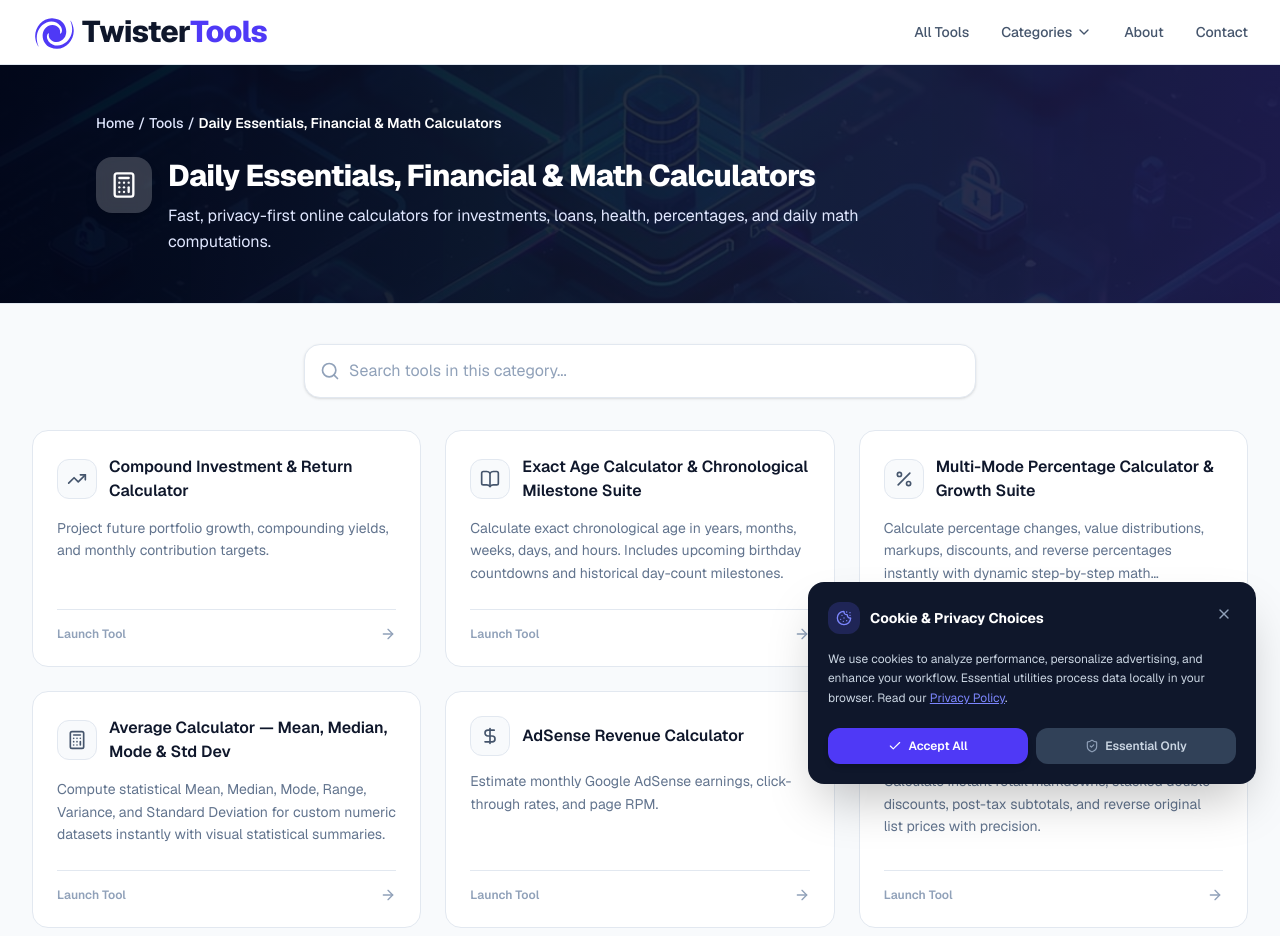
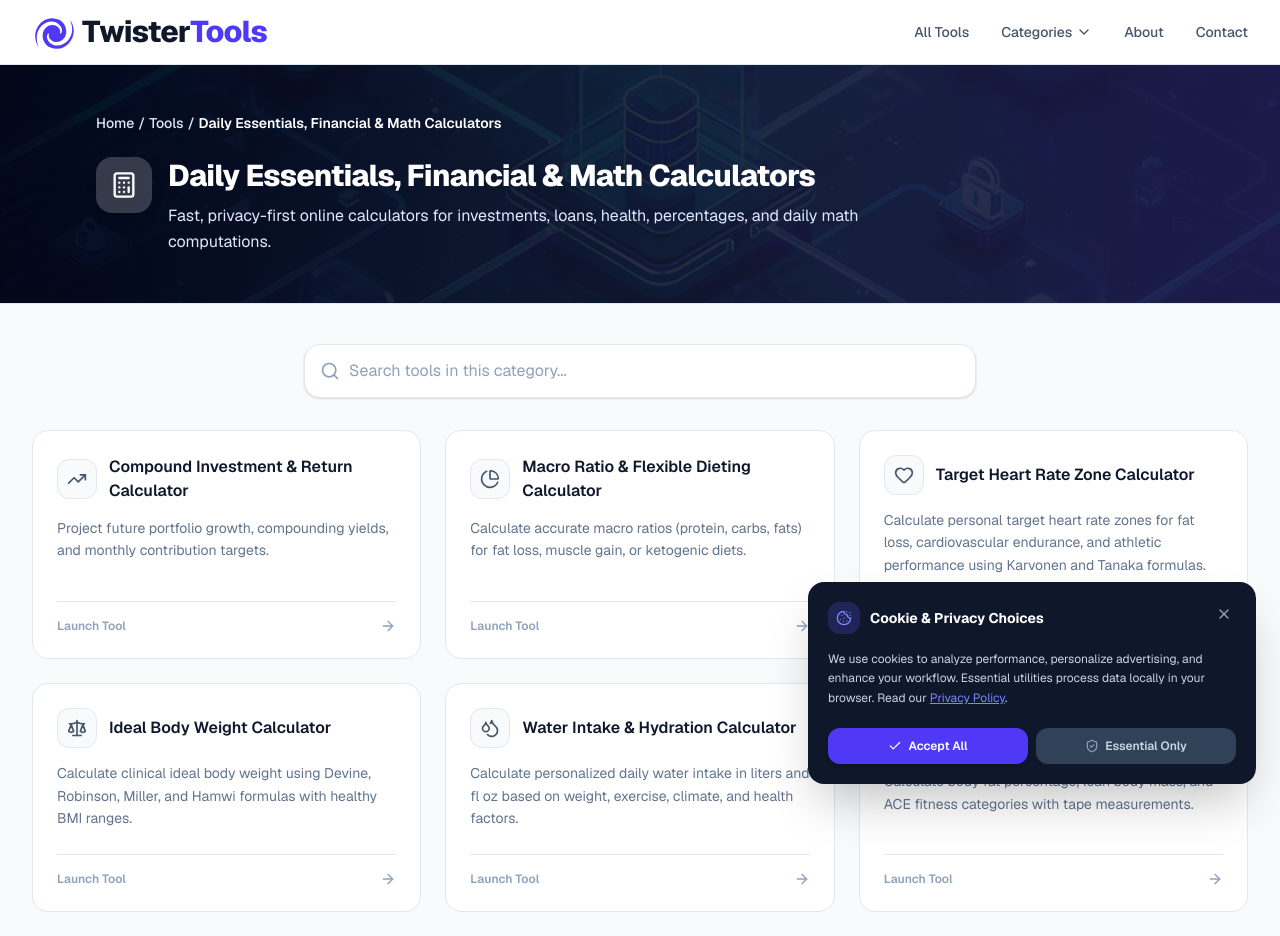
Before and after one commit to manolischris/TwisterTools-v2, a Next.js app: page /tools/calculators in a window 1280 px wide. Shown: the top 936 px of the page. Built offline with nearby package versions, Linux system fonts and the light colour scheme.

Commit message:
style(sorting): sort tools list grids featured first and newest first

```diff
--- a/app/page.tsx
+++ b/app/page.tsx
@@ -162,7 +162,14 @@ const CATEGORIES = [
   { id: "web-tools", name: "Web Utilities", href: "/tools/web-tools", icon: Globe },
 ];
 
-const ALL_TOOLS_REGISTRY: Tool[] = toolsRegistryData as Tool[];
+const ALL_TOOLS_REGISTRY: Tool[] = (toolsRegistryData as Tool[])
+  .map((tool, idx) => ({ ...tool, originalIndex: idx }))
+  .sort((a, b) => {
+    const aFeatured = a.isFeatured ? 1 : 0;
+    const bFeatured = b.isFeatured ? 1 : 0;
+    if (aFeatured !== bFeatured) return bFeatured - aFeatured;
+    return b.originalIndex - a.originalIndex;
+  }) as Tool[];
 
 export default function HomePage() {
   const [searchQuery, setSearchQuery] = useState("");
--- a/app/tools/[category]/page.tsx
+++ b/app/tools/[category]/page.tsx
@@ -549,11 +549,13 @@ export default async function CategoryDirectoryPage({
 
   // Filter tools belonging to this category from the dynamic registry import and sort featured first
   const categoryTools = toolsRegistry
+    .map((tool, idx) => ({ ...tool, originalIndex: idx }))
     .filter((tool) => tool.category === category)
     .sort((a, b) => {
       const aFeatured = a.isFeatured ? 1 : 0;
       const bFeatured = b.isFeatured ? 1 : 0;
-      return bFeatured - aFeatured;
+      if (aFeatured !== bFeatured) return bFeatured - aFeatured;
+      return b.originalIndex - a.originalIndex;
     });
 
   const CategoryIcon = SERVER_ICON_MAP[categoryData.icon] || BookOpen;
--- a/app/tools/calculators/page.tsx
+++ b/app/tools/calculators/page.tsx
@@ -79,9 +79,10 @@ const calculatorMetadata = {
 };
 
 export default function CalculatorsCategoryPage() {
-  const categoryTools = toolsRegistry.filter(
-    (tool) => tool.category === "calculators"
-  ).map((tool) => {
+  const categoryTools = toolsRegistry
+    .map((tool, idx) => ({ ...tool, originalIndex: idx }))
+    .filter((tool) => tool.category === "calculators")
+    .map((tool) => {
     if (tool.id === "investment-calculator") {
       return {
         ...tool,
@@ -254,7 +255,8 @@ export default function CalculatorsCategoryPage() {
   }).sort((a, b) => {
     const aFeatured = a.isFeatured ? 1 : 0;
     const bFeatured = b.isFeatured ? 1 : 0;
-    return bFeatured - aFeatured;
+    if (aFeatured !== bFeatured) return bFeatured - aFeatured;
+    return b.originalIndex - a.originalIndex;
   });
 
   return (
--- a/app/tools/page.tsx
+++ b/app/tools/page.tsx
@@ -143,7 +143,16 @@ export default function ToolsDirectoryPage() {
       {/* ── Main Client Section ──────────────────────────────── */}
       <main className="bg-slate-50 min-h-screen">
         <div className="max-w-7xl mx-auto px-4 sm:px-6 lg:px-8 py-10">
-          <ToolsDirectoryClient tools={toolsRegistry} />
+          <ToolsDirectoryClient
+            tools={[...toolsRegistry]
+              .map((tool, idx) => ({ ...tool, originalIndex: idx }))
+              .sort((a, b) => {
+                const aFeatured = a.isFeatured ? 1 : 0;
+                const bFeatured = b.isFeatured ? 1 : 0;
+                if (aFeatured !== bFeatured) return bFeatured - aFeatured;
+                return b.originalIndex - a.originalIndex;
+              })}
+          />
         </div>
 
         {/* ── SEO Below-the-Fold Cards ─────────────────────── */}
--- a/app/tools/pdf-tools/page.tsx
+++ b/app/tools/pdf-tools/page.tsx
@@ -81,9 +81,10 @@ const pdfMetadata = {
 export default function PdfToolsCategoryPage() {
   // Tools are dynamically registered and populated via lib/tools-registry.json.
   // This automatically integrates the 'Lock PDF & Password Encryption' tool entry (lock-pdf).
-  const categoryTools = toolsRegistry.filter(
-    (tool) => tool.category === "pdf-tools"
-  ).map((tool) => {
+  const categoryTools = toolsRegistry
+    .map((tool, idx) => ({ ...tool, originalIndex: idx }))
+    .filter((tool) => tool.category === "pdf-tools")
+    .map((tool) => {
     if (tool.id === "text-to-pdf") {
       return { ...tool, badge: undefined };
     }
@@ -163,7 +164,8 @@ export default function PdfToolsCategoryPage() {
   }).sort((a, b) => {
     const aFeatured = a.isFeatured ? 1 : 0;
     const bFeatured = b.isFeatured ? 1 : 0;
-    return bFeatured - aFeatured;
+    if (aFeatured !== bFeatured) return bFeatured - aFeatured;
+    return b.originalIndex - a.originalIndex;
   });
 
   return (
```
Also changed, not shown: project-state.json.
